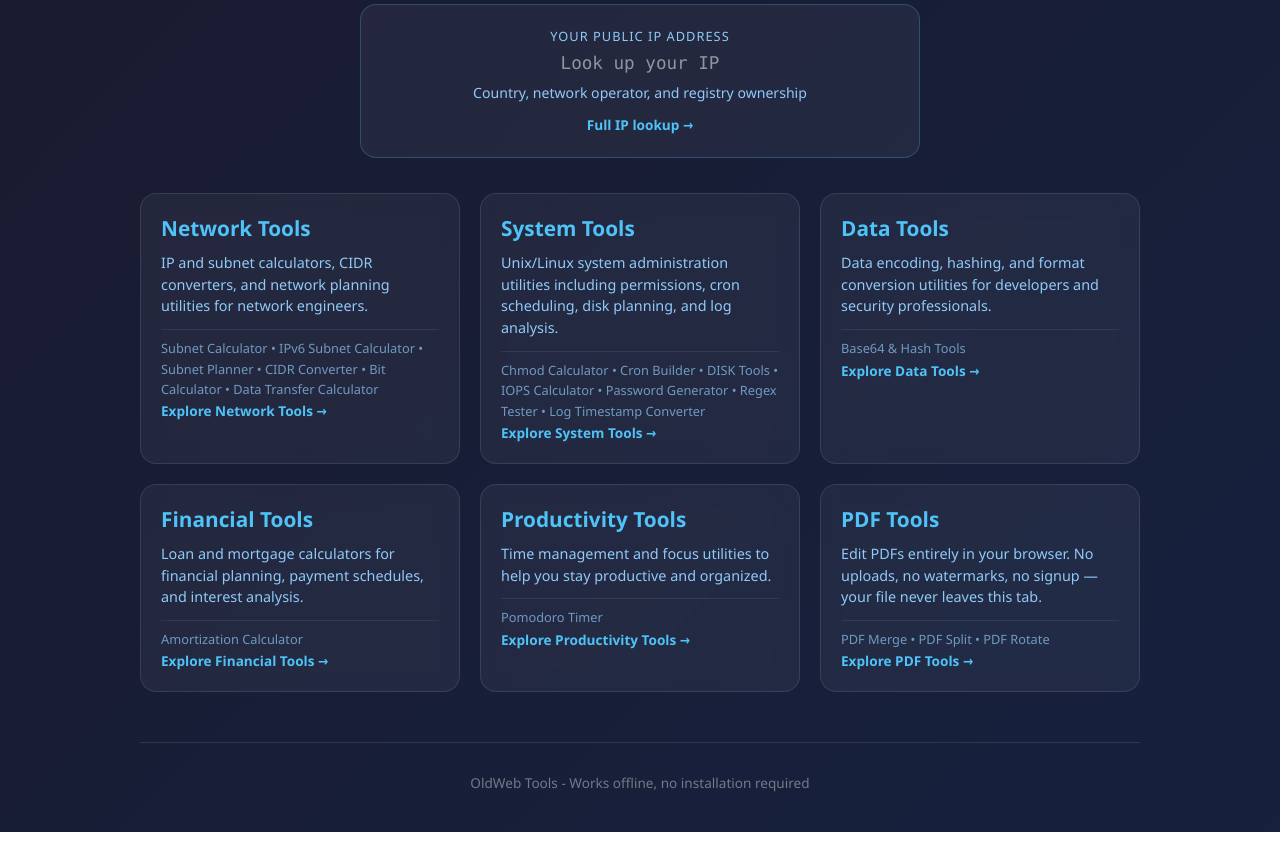
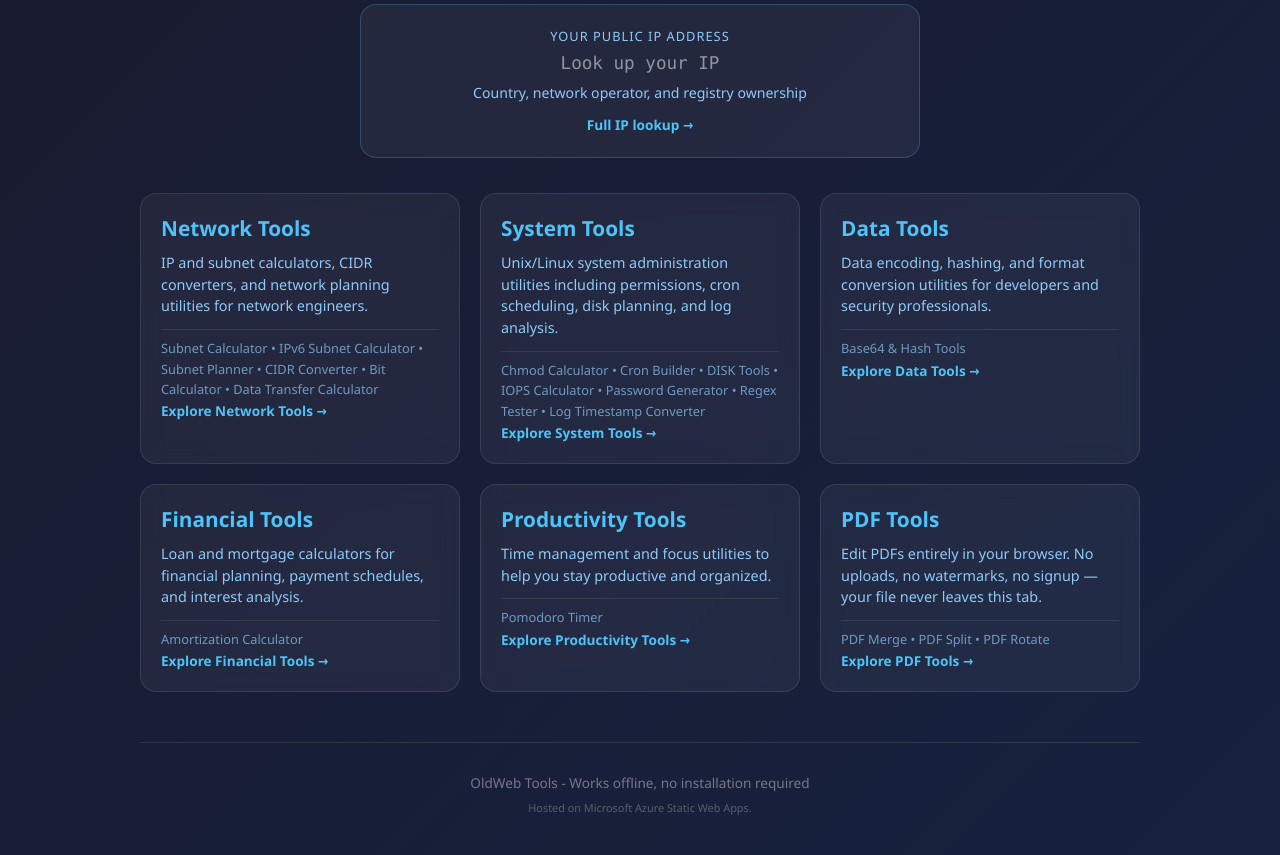
Before and after one commit to palthainon/mycode, a plain HTML site: page index.html in a window 1280 px wide. Shown: the part 344-1199 px from the top of the page. Before the commit the page ends 1176 px from the top, so only its background shows below. Drawn offline with Linux system fonts and the light colour scheme; no server answers.

Commit message:
Add Azure hosting footnote to homepage (#23)

```diff
--- a/index.html
+++ b/index.html
@@ -687,6 +687,7 @@
 
         <footer role="contentinfo">
             OldWeb Tools - Works offline, no installation required
+            <p style="margin-top: 0.5rem; font-size: 0.8em; opacity: 0.7;">Hosted on Microsoft Azure Static Web Apps.</p>
         </footer>
     </main>
 
```
